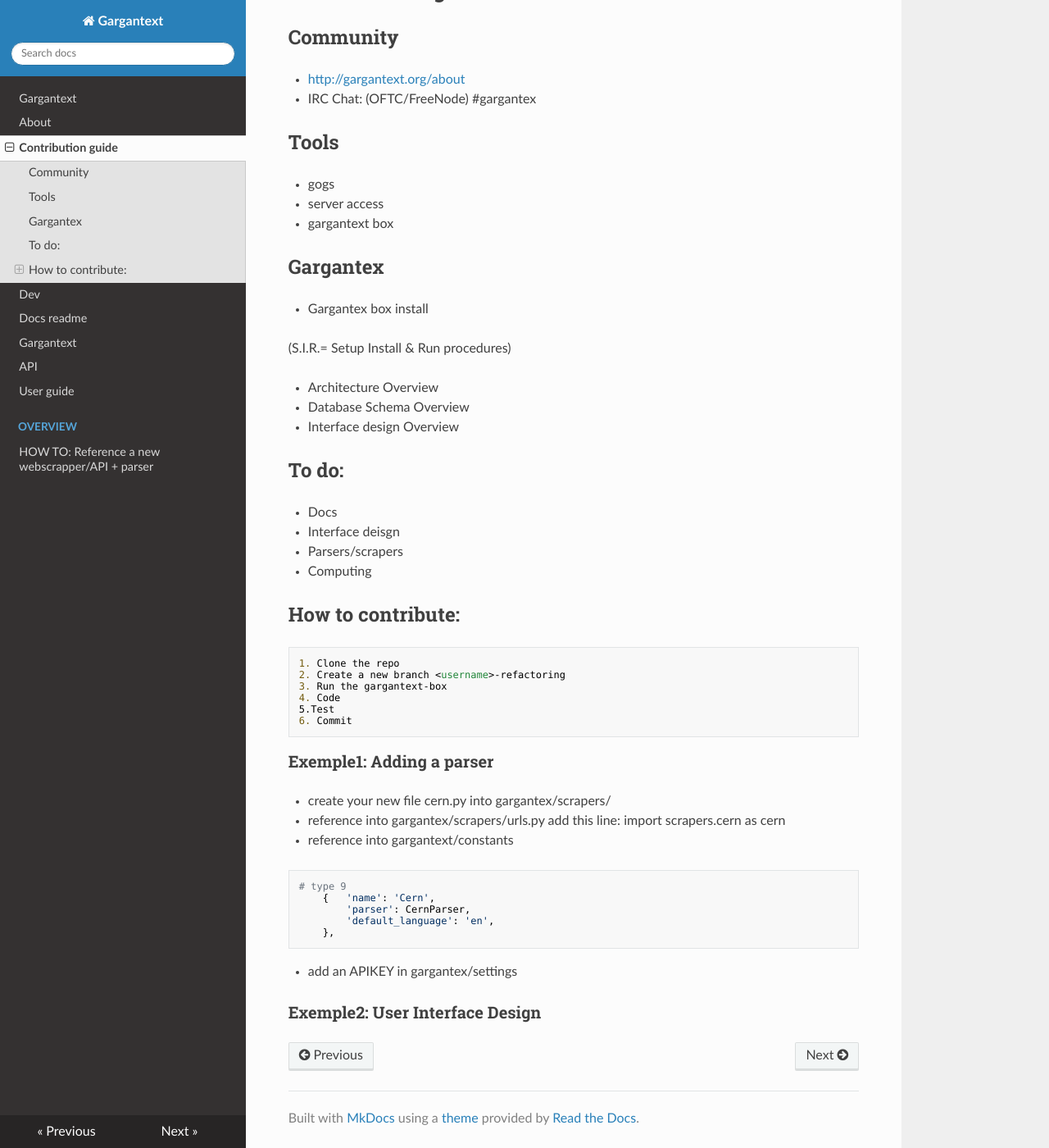
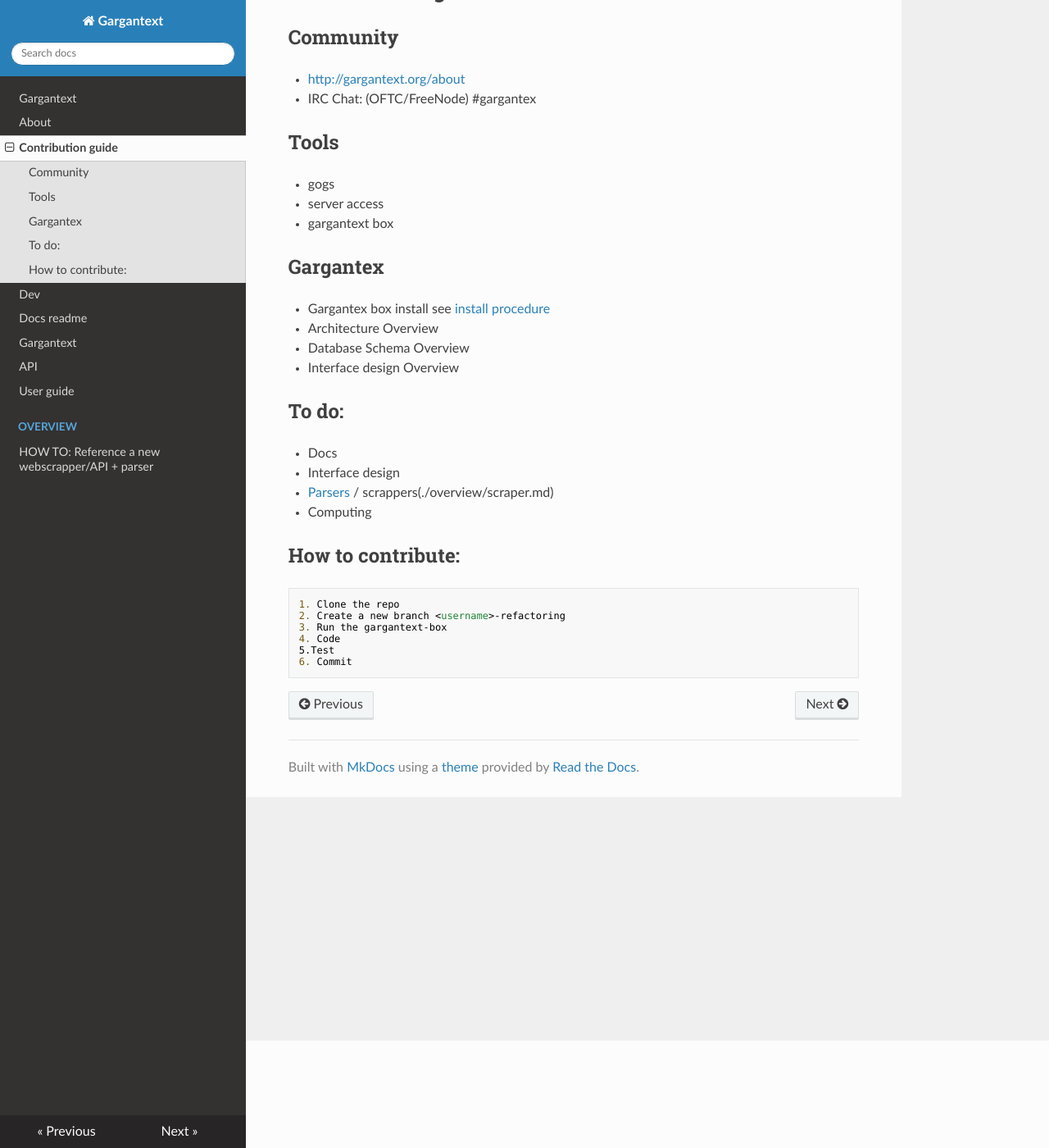
Before and after one commit to ISCPIF/python-gargantext, an MkDocs documentation site: the page built from docs/contribution.md, in a window 1280 px wide and 1400 px high, scrolled down 131 px. Shown: the whole window at 82% size. Built offline with MkDocs 1.6.1, drawn with Linux system fonts in a browser that asks for light colours; nearby versions of some CDN libraries.

Commit message:
contribution

````diff
--- a/docs/contribution.md
+++ b/docs/contribution.md
@@ -11,20 +11,16 @@
 
 ##Gargantex
 * Gargantex box install
-
-(S.I.R.= Setup Install & Run procedures)
+see [install procedure](install.md)
 
 * Architecture Overview
-
-
 * Database Schema Overview
-
 * Interface design Overview
 
 ##To do:
 * Docs
-* Interface deisgn
-* Parsers/scrapers
+* Interface design
+* [Parsers](./overview/parser.md) / scrappers(./overview/scraper.md)
 * Computing
 
 ## How to contribute:
@@ -34,23 +30,3 @@
     4. Code
     5.Test
     6. Commit
-
-### Exemple1: Adding a parser
-* create your new file cern.py into gargantex/scrapers/
-
-* reference into gargantex/scrapers/urls.py
-add this line:
-import scrapers.cern  as cern
-
-* reference into gargantext/constants
-```
-# type 9
-    {   'name': 'Cern',
-        'parser': CernParser,
-        'default_language': 'en',
-    },
-```
-* add an APIKEY in gargantex/settings
-
-
-### Exemple2: User Interface Design
````
Also changed, not shown: 1 other file.
